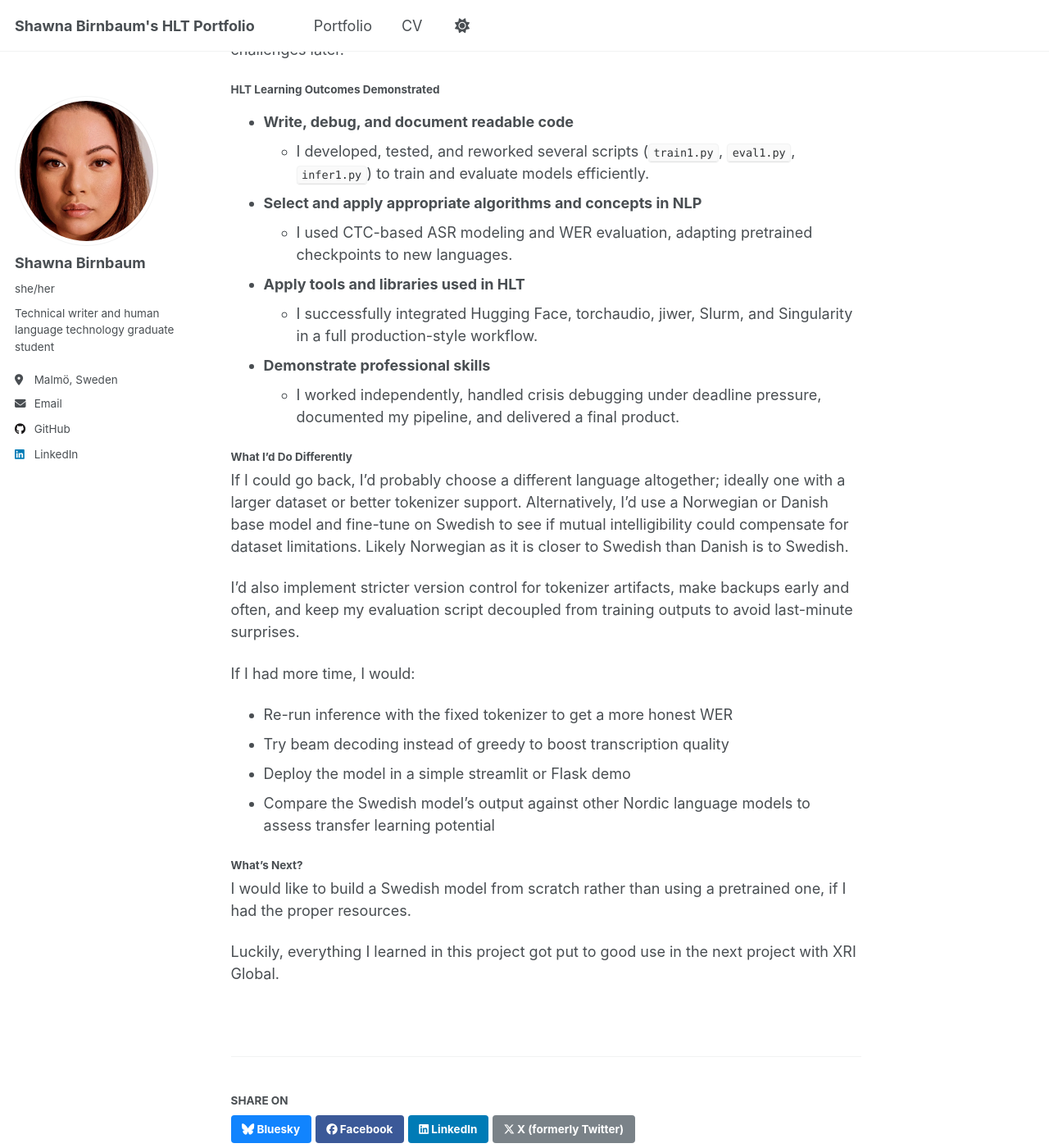
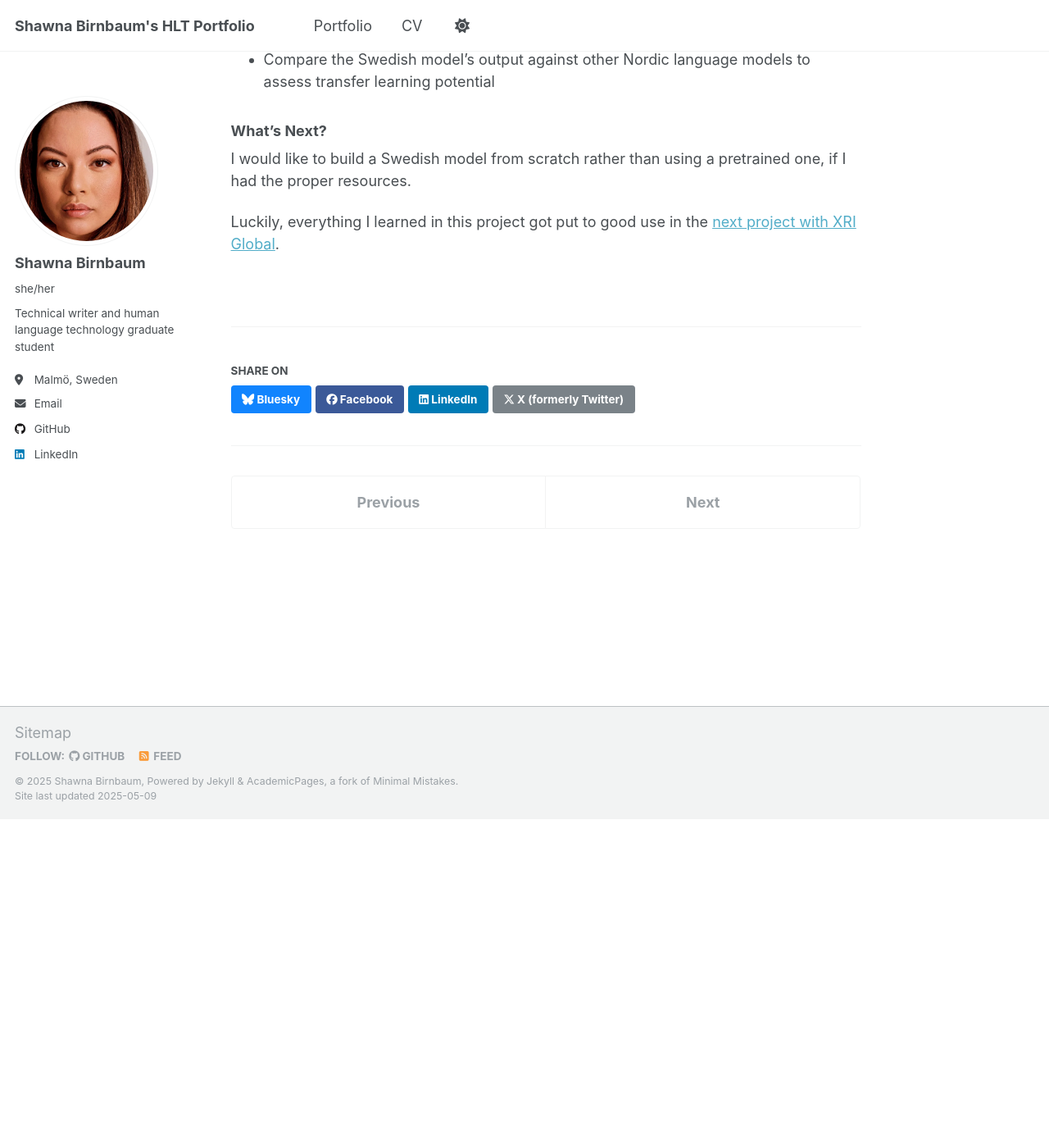
Before and after one commit to smbirnbaum/hlt-portfolio, a Jekyll site: the page built from _portfolio/portfolio-1.md, in a window 1280 px wide and 1400 px high, scrolled down 8675 px. Shown: the whole window at 82% size. Built offline with Jekyll 4.4.1, drawn with Linux system fonts in a browser that asks for light colours; after the commit the page ends 9674 px from its top, so only the background shows below that.

Commit message:
Fixed formatting issues.

````diff
--- a/_portfolio/portfolio-1.md
+++ b/_portfolio/portfolio-1.md
@@ -25,7 +25,7 @@ Originally, I wanted to fine-tune an English **Wav2Vec2** model on Swedish data,
 - Jiwer for WER calculation
 - Slurm + Singularity on UArizona HPC (**Tesla P100 GPU**)
 
-#### Phase 1: Preprocessing, Setup, and Tokenizer Repair
+### Phase 1: Preprocessing, Setup, and Tokenizer Repair
 
 The first step was creating a usable dataset. I extracted audio-transcription pairs from `validated.tsv`, converted it to Hugging Face format, and saved it for training.
 
@@ -64,7 +64,7 @@ processor.save_pretrained('/home/u5/shawnabirnbaum/wav2vec2_sv_finetuned')
 ```
 Every tokenizer update meant retraining from scratch. But the transcriptions improved with each round, meaning that the fixes were working, and I was probably on the right track.
 
-#### Phase 2: Training on the HPC
+### Phase 2: Training on the HPC
 All training was done on the University of Arizona’s high-performance computing cluster using Slurm and a Tesla P100 GPU. I wrote a full training pipeline using the Hugging Face Trainer API and some Singularity containers, courtesy of Professor Hammond. Highlights included:
 
 - Mixed precision training (`fp16=True`)
@@ -85,132 +85,88 @@ from transformers import Wav2Vec2ForCTC, Wav2Vec2Processor, TrainingArguments, T
 from torch.nn.utils.rnn import pad_sequence
 from torch.utils.data import DataLoader
 
-# Check for GPU availability
-device = torch.device("cuda"  if torch.cuda.is_available() else  "cpu")
-print(f"Using device: {torch.cuda.get_device_name(0)}"  if torch.cuda.is_available() else  "No GPU detected. Running on CPU.")
+#  Check for GPU availability
+device = torch.device("cuda" if torch.cuda.is_available() else "cpu")
+print(f"Using device: {torch.cuda.get_device_name(0)}" if torch.cuda.is_available() else "No GPU detected. Running on CPU.")
 
-# Load dataset
+#  Load dataset
 dataset_path = "/home/u5/shawnabirnbaum/data/preprocessed_swedish"
 dataset = load_from_disk(dataset_path)
 
-# Ensure dataset is split
-if  "train"  not  in dataset or  "test"  not  in dataset:
+#  Ensure dataset is split
+if "train" not in dataset or "test" not in dataset:
     dataset = dataset.train_test_split(test_size=0.1)
 
-# Load Wav2Vec2 model and processor
+#  Load Wav2Vec2 model and processor
 model_name = "/home/u5/shawnabirnbaum/wav2vec2_sv"
 model = Wav2Vec2ForCTC.from_pretrained(model_name).to(device)
 processor = Wav2Vec2Processor.from_pretrained(model_name)
-# Enable Gradient Checkpointing to save memory
+#  Enable Gradient Checkpointing to save memory
 model.gradient_checkpointing_enable()
 
-# Fix tokenizer padding issue
+
+#  Fix tokenizer padding issue
 processor.tokenizer.pad_token = "[PAD]"
 
-# Dynamically update vocab size
+#  Dynamically update vocab size
 model.config.vocab_size = len(processor.tokenizer)
 model.tie_weights()
 print(f" Updated model vocab size: {model.config.vocab_size}")
 
-# Preprocessing function
-def  preprocess_function(batch):
+#  Preprocessing function
+def preprocess_function(batch):
     audio, _ = torchaudio.load(batch["path"])
     batch["input_values"] = processor(audio.squeeze().numpy(), sampling_rate=16000).input_values[0]
     batch["labels"] = processor.tokenizer(batch["sentence"], padding="longest", return_tensors="pt").input_ids[0]
-
-return batch
-
-
+    return batch
 
 dataset = dataset.map(preprocess_function, remove_columns=["path", "sentence"])
 
+#  Custom Data Collator (Manual Padding)
+def data_collator(features):
+    input_values = [torch.tensor(f["input_values"]) for f in features]
+    labels = [torch.tensor(f["labels"]) for f in features]
 
+    input_values = pad_sequence(input_values, batch_first=True, padding_value=processor.tokenizer.pad_token_id)
+    labels = pad_sequence(labels, batch_first=True, padding_value=-100)
 
-# Custom Data Collator (Manual Padding)
+    return {"input_values": input_values, "labels": labels}
 
-def  data_collator(features):
-
-input_values = [torch.tensor(f["input_values"]) for f in features]
-
-labels = [torch.tensor(f["labels"]) for f in features]
-
-
-
-input_values = pad_sequence(input_values, batch_first=True, padding_value=processor.tokenizer.pad_token_id)
-
-labels = pad_sequence(labels, batch_first=True, padding_value=-100)
-
-
-
-return {"input_values": input_values, "labels": labels}
-
-
-
-# Training arguments
-
+#  Training arguments
 training_args = TrainingArguments(
-
-output_dir="/home/u5/shawnabirnbaum/wav2vec2_sv_finetuned",
-
-per_device_train_batch_size=8,
-
-evaluation_strategy="epoch",
-
-save_strategy="epoch",
-
-learning_rate=1e-4,
-
-num_train_epochs=2,
-
-logging_dir="/home/u5/shawnabirnbaum/logs",
-
-fp16=True,
-
-save_total_limit=2,
-
-remove_unused_columns=False,
-
-report_to="none",
-
-dataloader_num_workers=4,
-
-dataloader_pin_memory=True,
-
-gradient_accumulation_steps=4
-
+    output_dir="/home/u5/shawnabirnbaum/wav2vec2_sv_finetuned",
+    per_device_train_batch_size=8,
+    evaluation_strategy="epoch",
+    save_strategy="epoch",
+    learning_rate=1e-4,
+    num_train_epochs=2,
+    logging_dir="/home/u5/shawnabirnbaum/logs",
+    fp16=True,
+    save_total_limit=2,
+    remove_unused_columns=False,
+    report_to="none",
+    dataloader_num_workers=4,
+    dataloader_pin_memory=True,
+    gradient_accumulation_steps=4
 )
 
-
-
 trainer = Trainer(
-
-model=model,
-
-args=training_args,
-
-train_dataset=dataset["train"],
-
-eval_dataset=dataset["test"],
-
-tokenizer=processor,
-
-data_collator=data_collator
-
+    model=model,
+    args=training_args,
+    train_dataset=dataset["train"],
+    eval_dataset=dataset["test"],
+    tokenizer=processor,
+    data_collator=data_collator
 )
 
-
-
 trainer.train()
-
 model.save_pretrained("/home/u5/shawnabirnbaum/wav2vec2_sv_finetuned")
-
 processor.save_pretrained("/home/u5/shawnabirnbaum/wav2vec2_sv_finetuned")
-
 ```
 
 
 
-#### Phase 3: Final Model Performance
+### Phase 3: Final Model Performance
 
 The final training run completed on time, but one last bug tanked the output: I forgot to include `added_tokens.json` in the final model directory. It was the file that stored the extra characters I had added to the tokenizer. Without it, the model reverted to a broken vocabulary during inference.
 
@@ -330,7 +286,7 @@ By the end of the project, I had produced:
 
 While the final WER was not ideal, I finished with something far more useful: a full speech training pipeline I had built, broken, and fixed myself.
 
-#### What I Learned
+### What I Learned
 
 - Patch tokenizer vocab mismatches in Transformers
 - Create a dataset pipeline that integrates Hugging Face + torchaudio
@@ -339,7 +295,7 @@ While the final WER was not ideal, I finished with something far more useful: a
 
 I also learned to be brutally pragmatic. I made mistakes, lost files, and had to rebuild things I thought were done. But that experience prepared me to take on even messier challenges later.
 
-#### HLT Learning Outcomes Demonstrated
+### HLT Learning Outcomes Demonstrated
 
 - **Write, debug, and document readable code**
     - I developed, tested, and reworked several scripts (`train1.py`, `eval1.py`, `infer1.py`) to train and evaluate models efficiently.
@@ -355,7 +311,7 @@ I also learned to be brutally pragmatic. I made mistakes, lost files, and had to
 
 
 
-#### What I’d Do Differently
+### What I’d Do Differently
 
 If I could go back, I’d probably choose a different language altogether; ideally one with a larger dataset or better tokenizer support. Alternatively, I’d use a Norwegian or Danish base model and fine-tune on Swedish to see if mutual intelligibility could compensate for dataset limitations. Likely Norwegian as it is closer to Swedish than Danish is to Swedish.
 
@@ -368,7 +324,7 @@ If I had more time, I would:
 - Deploy the model in a simple streamlit or Flask demo
 - Compare the Swedish model’s output against other Nordic language models to assess transfer learning potential
 
-#### What’s Next?
+### What’s Next?
 I would like to build a Swedish model from scratch rather than using a pretrained one, if I had the proper resources.
 
-Luckily, everything I learned in this project got put to good use in the next project with XRI Global.
+Luckily, everything I learned in this project got put to good use in the [next project with XRI Global](_portfolio/portfolio-2.md).
````
Also changed, not shown: _portfolio/portfolio-2.md (+9 -12 lines).
